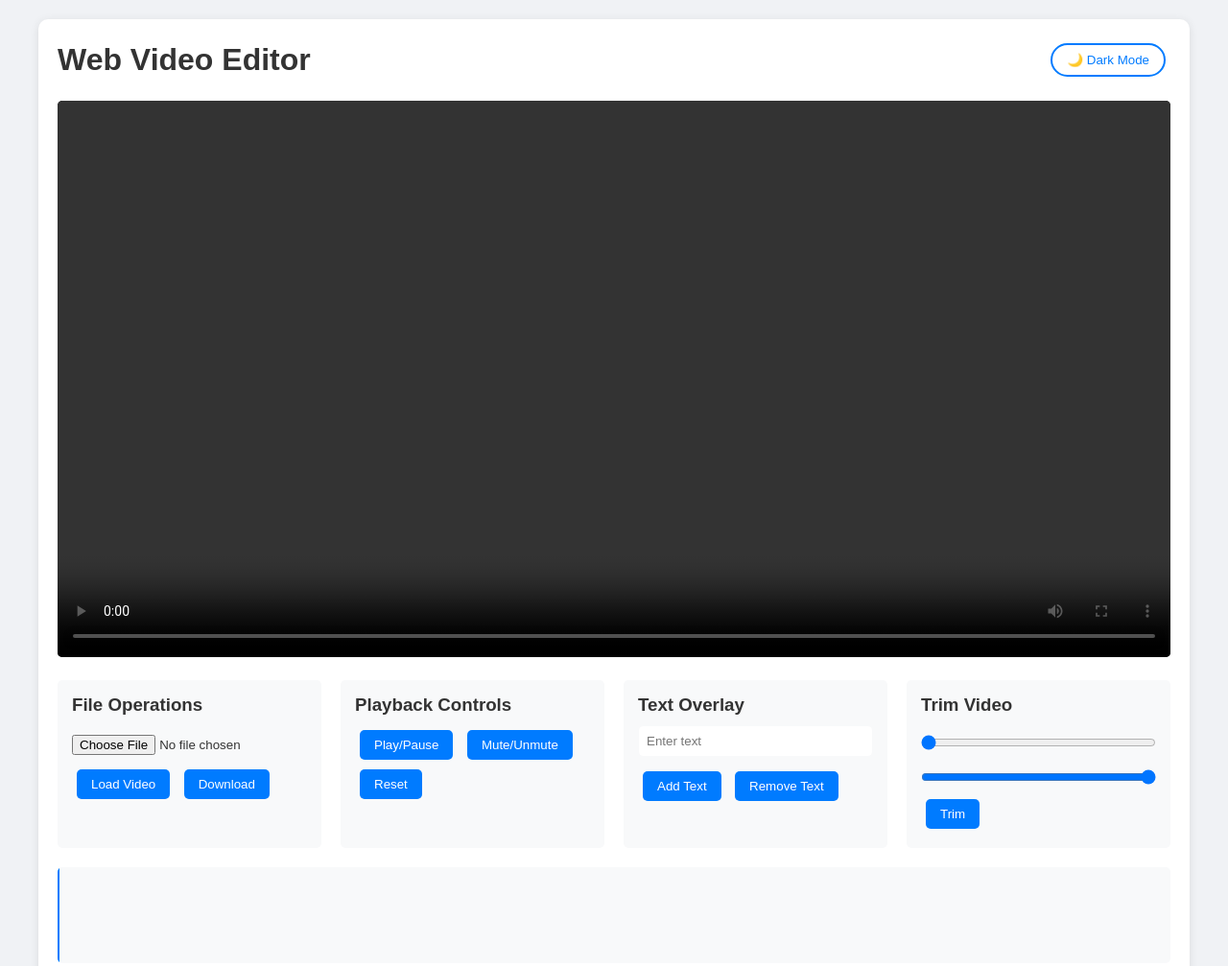
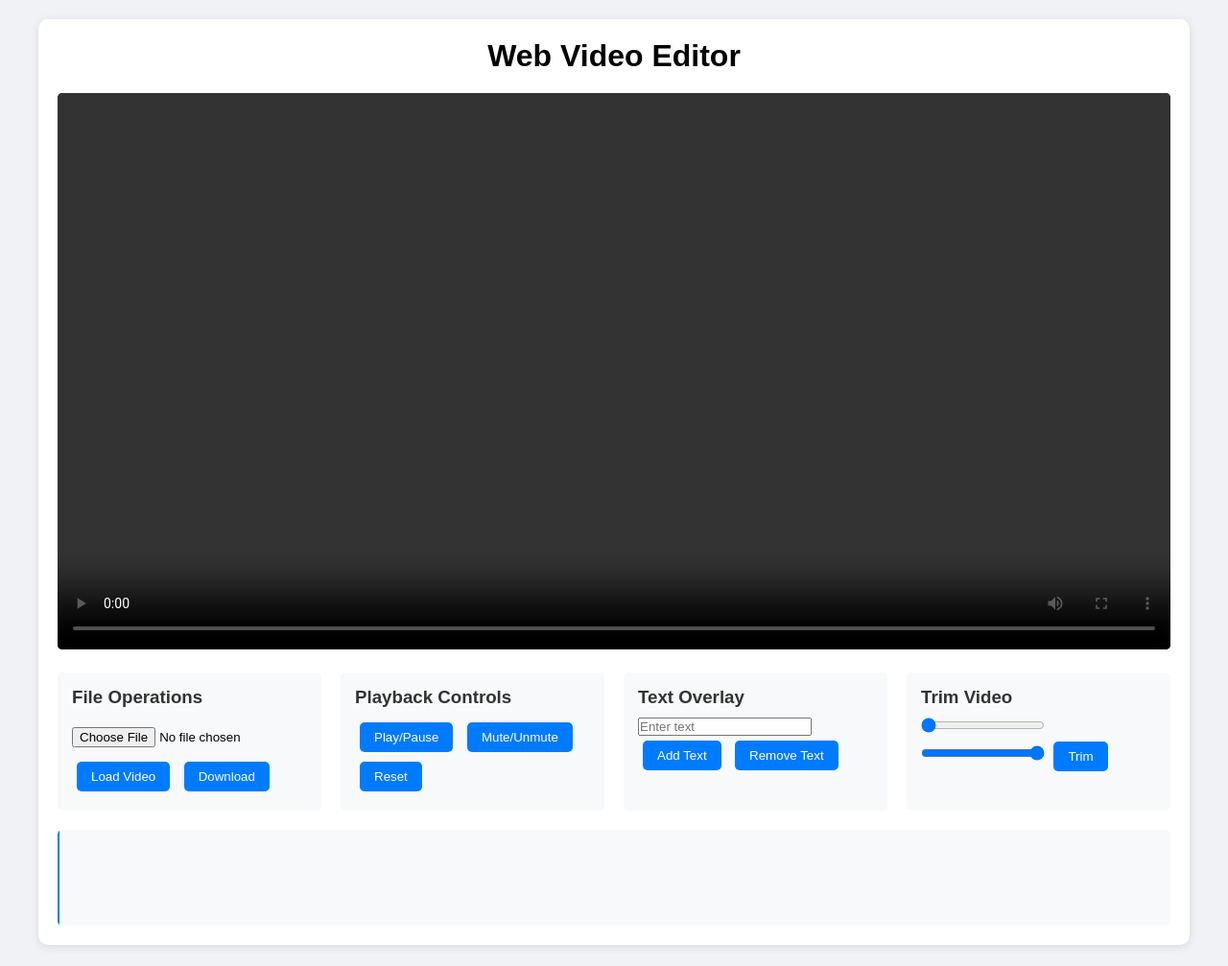
Before and after one commit to Zoro-67/Dream_App, a plain HTML site: page index.html in a window 1280 px wide. Shown: the top 1007 px of the page at 96% size. Drawn offline with Linux system fonts and the light colour scheme.

```diff
--- a/index.html
+++ b/index.html
@@ -5,26 +5,6 @@
     <meta name="viewport" content="width=device-width, initial-scale=1.0">
     <title>Web Video Editor</title>
     <style>
-        :root {
-            --bg-color: #f0f2f5;
-            --container-bg: white;
-            --text-color: #333;
-            --control-bg: #f8f9fa;
-            --button-bg: #007bff;
-            --button-hover: #0056b3;
-            --shadow-color: rgba(0, 0, 0, 0.1);
-        }
-
-        [data-theme="dark"] {
-            --bg-color: #1a1a1a;
-            --container-bg: #2d2d2d;
-            --text-color: #ffffff;
-            --control-bg: #3d3d3d;
-            --button-bg: #0d6efd;
-            --button-hover: #0a58ca;
-            --shadow-color: rgba(0, 0, 0, 0.3);
-        }
-
         * {
             margin: 0;
             padding: 0;
@@ -33,43 +13,22 @@
         }
 
         body {
-            background-color: var(--bg-color);
+            background-color: #f0f2f5;
             padding: 20px;
-            color: var(--text-color);
-            transition: background-color 0.3s, color 0.3s;
         }
 
         .container {
             max-width: 1200px;
             margin: 0 auto;
-            background-color: var(--container-bg);
+            background-color: white;
             padding: 20px;
             border-radius: 10px;
-            box-shadow: 0 2px 10px var(--shadow-color);
-            transition: background-color 0.3s, box-shadow 0.3s;
+            box-shadow: 0 2px 10px rgba(0, 0, 0, 0.1);
         }
 
         .header {
             text-align: center;
             margin-bottom: 20px;
-            display: flex;
-            justify-content: space-between;
-            align-items: center;
-        }
-
-        .theme-toggle {
-            background: none;
-            border: 2px solid var(--button-bg);
-            color: var(--button-bg);
-            padding: 8px 15px;
-            border-radius: 20px;
-            cursor: pointer;
-            transition: all 0.3s;
-        }
-
-        .theme-toggle:hover {
-            background-color: var(--button-bg);
-            color: white;
         }
 
         .video-container {
@@ -91,19 +50,18 @@
         }
 
         .control-group {
-            background-color: var(--control-bg);
+            background-color: #f8f9fa;
             padding: 15px;
             border-radius: 5px;
-            transition: background-color 0.3s;
         }
 
         .control-group h3 {
             margin-bottom: 10px;
-            color: var(--text-color);
+            color: #333;
         }
 
         button {
-            background-color: var(--button-bg);
+            background-color: #007bff;
             color: white;
             border: none;
             padding: 8px 15px;
@@ -114,37 +72,21 @@
         }
 
         button:hover {
-            background-color: var(--button-hover);
+            background-color: #0056b3;
         }
 
         input[type="file"] {
             margin: 10px 0;
         }
 
-        input[type="text"] {
-            background-color: var(--container-bg);
-            color: var(--text-color);
-            border: 1px solid var(--control-bg);
-            padding: 8px;
-            border-radius: 5px;
-            width: 100%;
-            margin-bottom: 10px;
-        }
-
-        input[type="range"] {
-            width: 100%;
-            margin: 10px 0;
-        }
-
         .timeline {
             width: 100%;
             height: 100px;
-            background-color: var(--control-bg);
+            background-color: #f8f9fa;
             border-radius: 5px;
             margin-top: 20px;
             position: relative;
             overflow: hidden;
-            transition: background-color 0.3s;
         }
 
         .timeline-marker {
@@ -167,7 +109,6 @@
     <div class="container">
         <div class="header">
             <h1>Web Video Editor</h1>
-            <button class="theme-toggle" onclick="toggleTheme()">🌙 Dark Mode</button>
         </div>
 
         <div class="video-container">
@@ -274,29 +215,6 @@
             const percentage = (videoPlayer.currentTime / videoPlayer.duration) * 100;
             timelineMarker.style.left = `${percentage}%`;
         });
-
-        // Theme toggle functionality
-        function toggleTheme() {
-            const body = document.body;
-            const themeToggle = document.querySelector('.theme-toggle');
-
-            if (body.getAttribute('data-theme') === 'dark') {
-                body.removeAttribute('data-theme');
-                themeToggle.textContent = '🌙 Dark Mode';
-                localStorage.setItem('theme', 'light');
-            } else {
-                body.setAttribute('data-theme', 'dark');
-                themeToggle.textContent = '☀️ Light Mode';
-                localStorage.setItem('theme', 'dark');
-            }
-        }
-
-        // Check for saved theme preference
-        const savedTheme = localStorage.getItem('theme');
-        if (savedTheme === 'dark') {
-            document.body.setAttribute('data-theme', 'dark');
-            document.querySelector('.theme-toggle').textContent = '☀️ Light Mode';
-        }
     </script>
 </body>
 </html>
```
